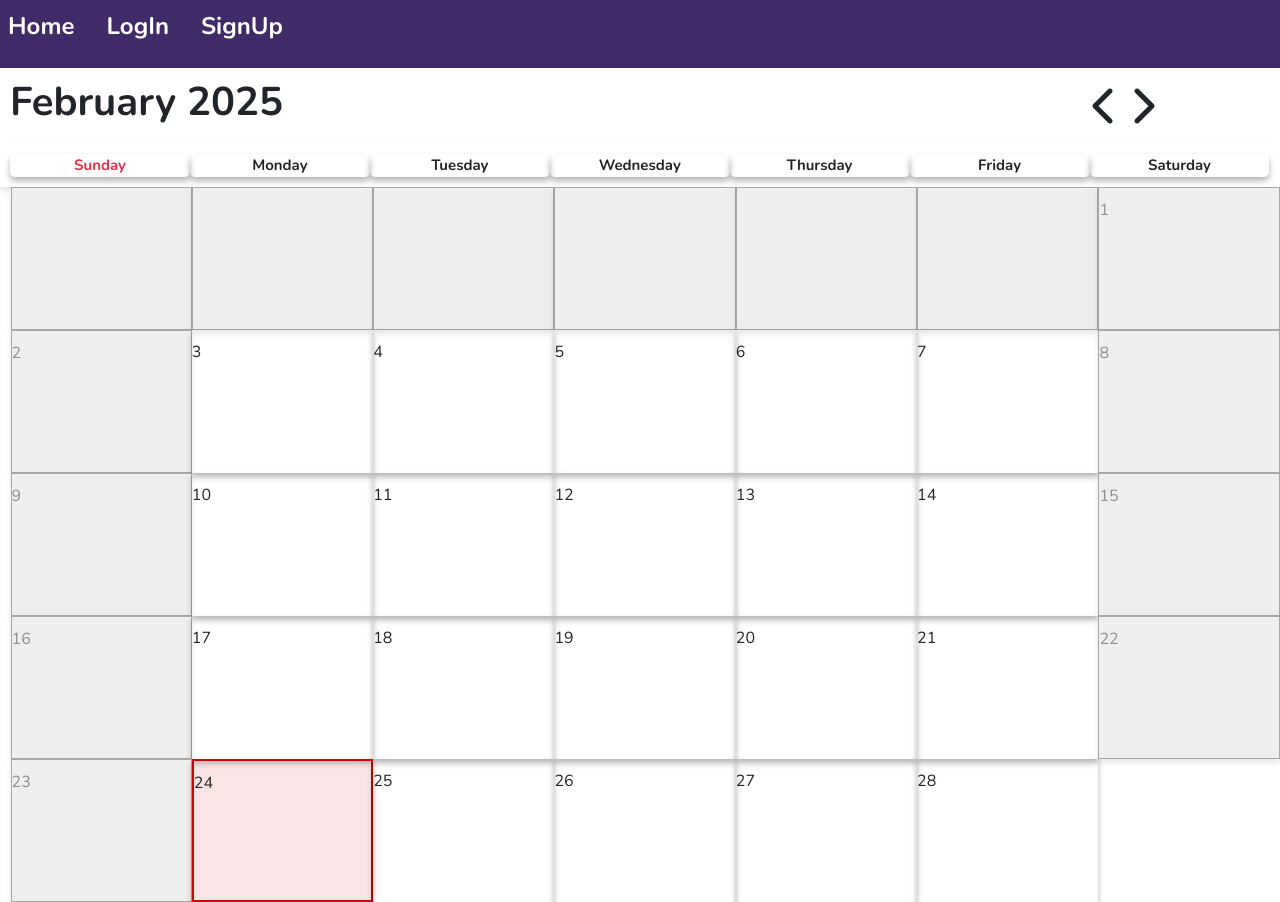
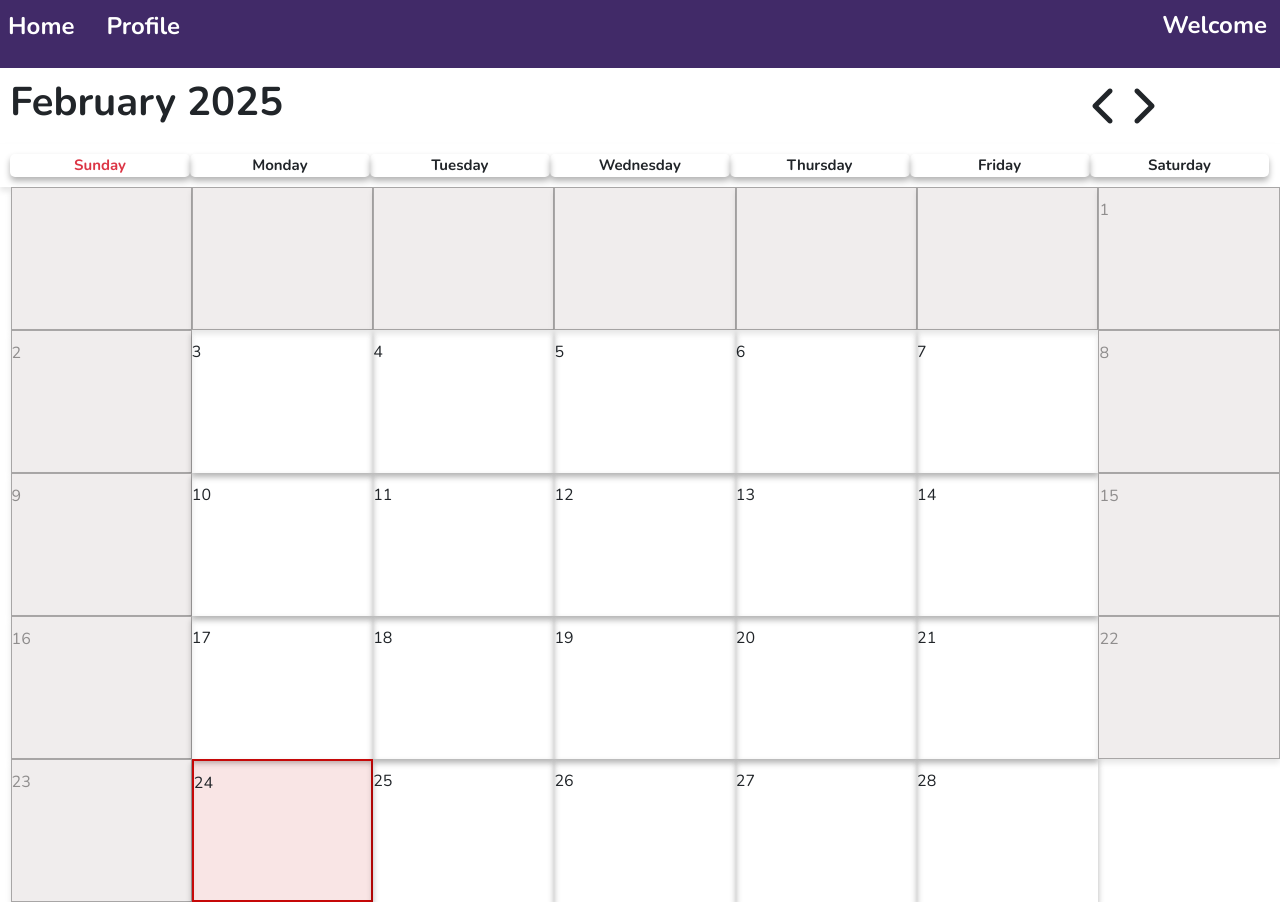
Before and after one commit to shivamvermawitty/Vacation-Tracker, a React (Vite) app: page / in a window 1280 px wide. Built offline with nearby package versions, Linux system fonts and the light colour scheme; no server answers; sample sign-in values are in the browser's storage.

Commit message:
Changes on 28th Feb

```diff
--- a/src/UserProvider.jsx
+++ b/src/UserProvider.jsx
@@ -1,10 +1,11 @@
 import PropTypes from 'prop-types';
 import { useState } from 'react';
 import { UserContext } from './UserContext';
+import { getStorage } from './storageMethod';
 
 export const UserProvider = ({ children }) => {
   const [userDetails, setUserDetails] = useState(null);
-  const [userToken, setUserToken] = useState(null);
+  const [userToken, setUserToken] = useState(getStorage('authToken'));
 
   return (
     <UserContext.Provider
```
